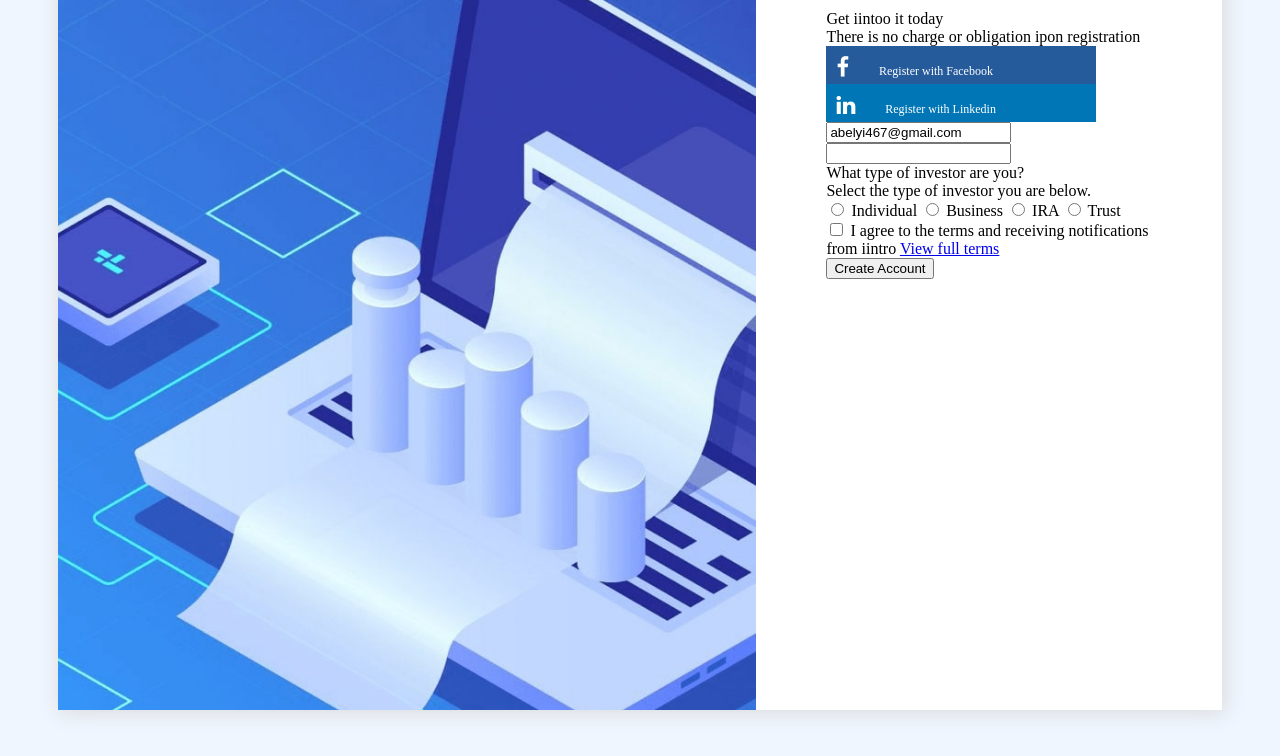
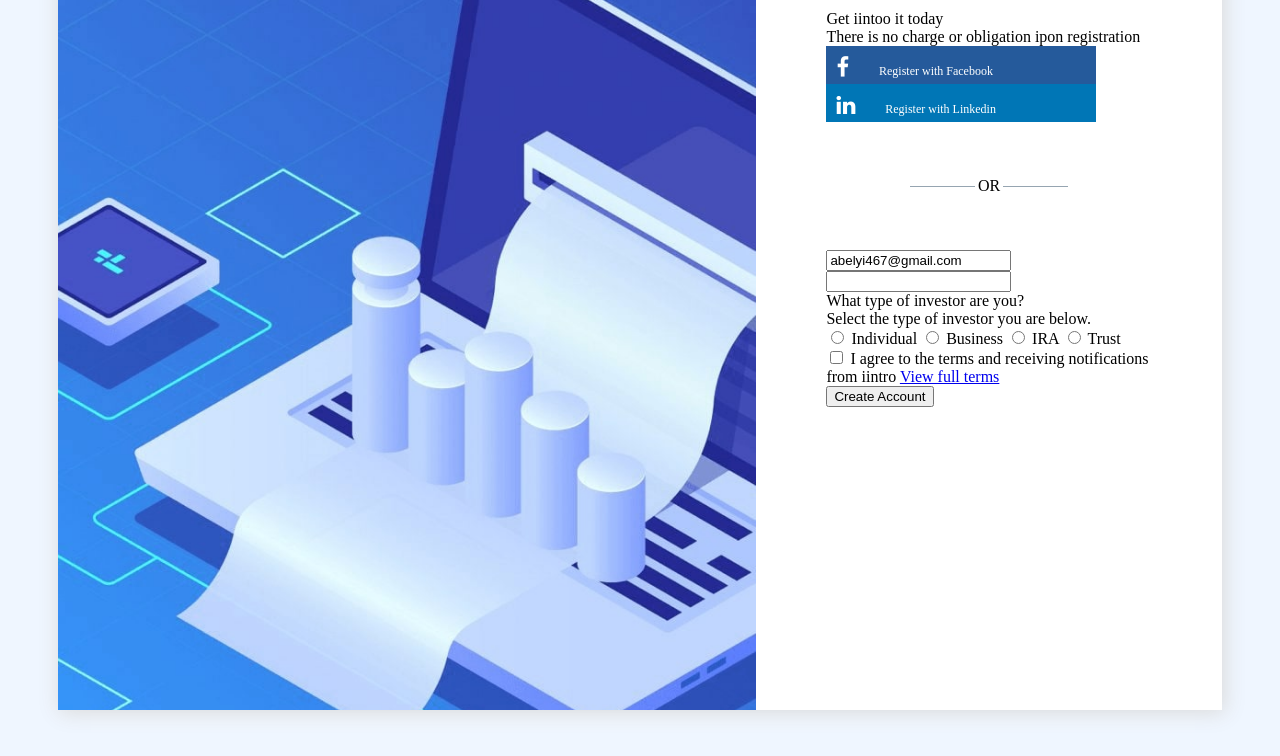
Before and after one commit to ArtemBelyi/forms-test, a plain HTML site: page index.html in a window 1280 px wide. Shown: the part 190-946 px from the top of the page. Drawn offline with Linux system fonts and the light colour scheme.

Commit message:
add line OR

```diff
--- a/index.html
+++ b/index.html
@@ -40,6 +40,11 @@
                                     </div>
                                 </div>
                             </div>
+                            <div class="container__line">
+                                <hr class="container__line-left"/>
+                                OR
+                                <hr class="container__line-right"/>
+                            </div>
                             <div class="form">
                                 <form class="form-content" action="https://google.com" method="GET">
                                     <div class="contaier">
@@ -56,21 +61,21 @@
                                             </div>
                                         </div>
                                         <div class="radio-list">
-                                            <input type="radio" class="radio-list__item radio-list__item--active" name="individual" value="individual" id="choice1">
+                                            <input type="radio" class="radio-list__item radio-list__item--active" name="name" value="individual" id="choice1">
                                             <label for="choice1">Individual</label>
 
-                                            <input type="radio" class="radio-list__item" name="business" value="business" id="choice2">
+                                            <input type="radio" class="radio-list__item" name="name" value="business" id="choice2">
                                             <label for="choice1">Business</label>
 
-                                            <input type="radio" class="radio-list__item" name="IRA" value="IRA" id="choice3">
+                                            <input type="radio" class="radio-list__item" name="name" value="IRA" id="choice3">
                                             <label for="choice1">IRA</label>
 
-                                            <input type="radio" class="radio-list__item" name="Trust" value="Trust" id="choice3">
+                                            <input type="radio" class="radio-list__item" name="name" value="Trust" id="choice3">
                                             <label for="choice1">Trust</label>
                                         </div>
                                         <div class="agree">
-                                            <input class="agree__checkbox" type="checkbox" name="option2" value="a2">
-                                            <span class="agree__text">I agree to the terms and receiving notifications from iintro <a href="#">View full terms</a></span>
+                                            <input class="agree__checkbox" type="checkbox" name="option2" value="a2" id="agree">
+                                            <label class="agree__text" for="agree">I agree to the terms and receiving notifications from iintro <a href="#">View full terms</a></label>
                                         </div>
                                         <div class="submit">
                                             <button class="submit-button" type="submit">Create Account</button>
--- a/style.css
+++ b/style.css
@@ -2,7 +2,13 @@
     background-color:#EFF6FF;
 }
 .container {
-    padding: 100px 70px 100px 70px;
+    padding: 70px 70px 70px 70px;
+}
+.register {
+    padding: 30px 0px 55px 0px;
+}
+.form {
+    padding: 55px 0px 30px 0px;
 }
 
 .modal {
@@ -27,6 +33,7 @@
 }
 .modal__section-2 {
     width: 40%;
+    min-width: 400px;
 }
 .fa {
     padding: 10px;
@@ -64,3 +71,23 @@
     font-size: 12px;
     margin: 30px;
 }
+.container__line {
+    width: 50%;
+    margin: auto;
+    text-align: center;
+    display: flex;
+}
+.container__line-left {
+    display: block;
+    border: 0;
+    border-top: 1px solid #96A5B1;
+    margin: auto;
+    width: 40%;
+}
+.container__line-right {
+    display: block;
+    border: 0;
+    border-top: 1px solid #96A5B1;
+    margin: auto;
+    width: 40%;
+}
```
